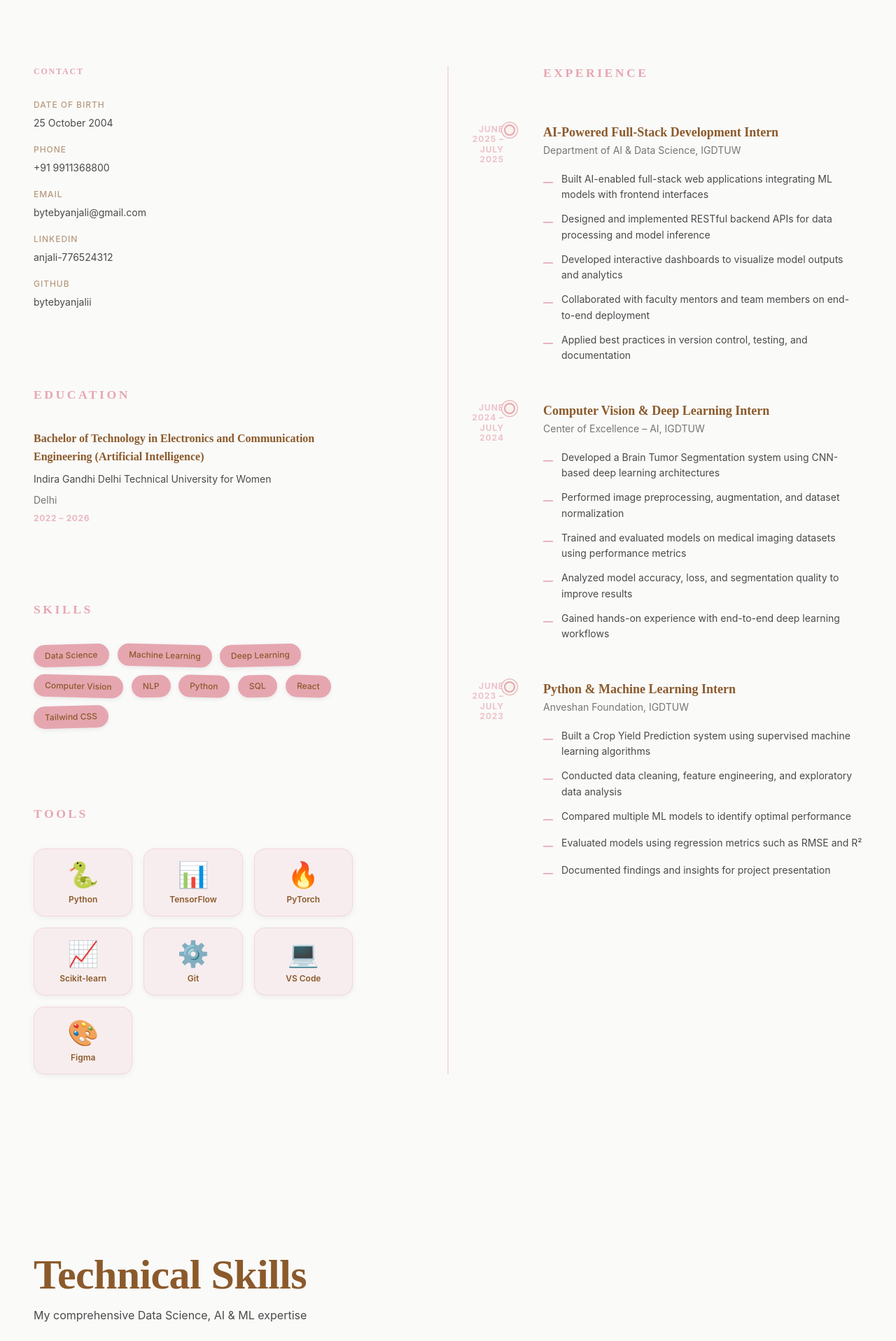
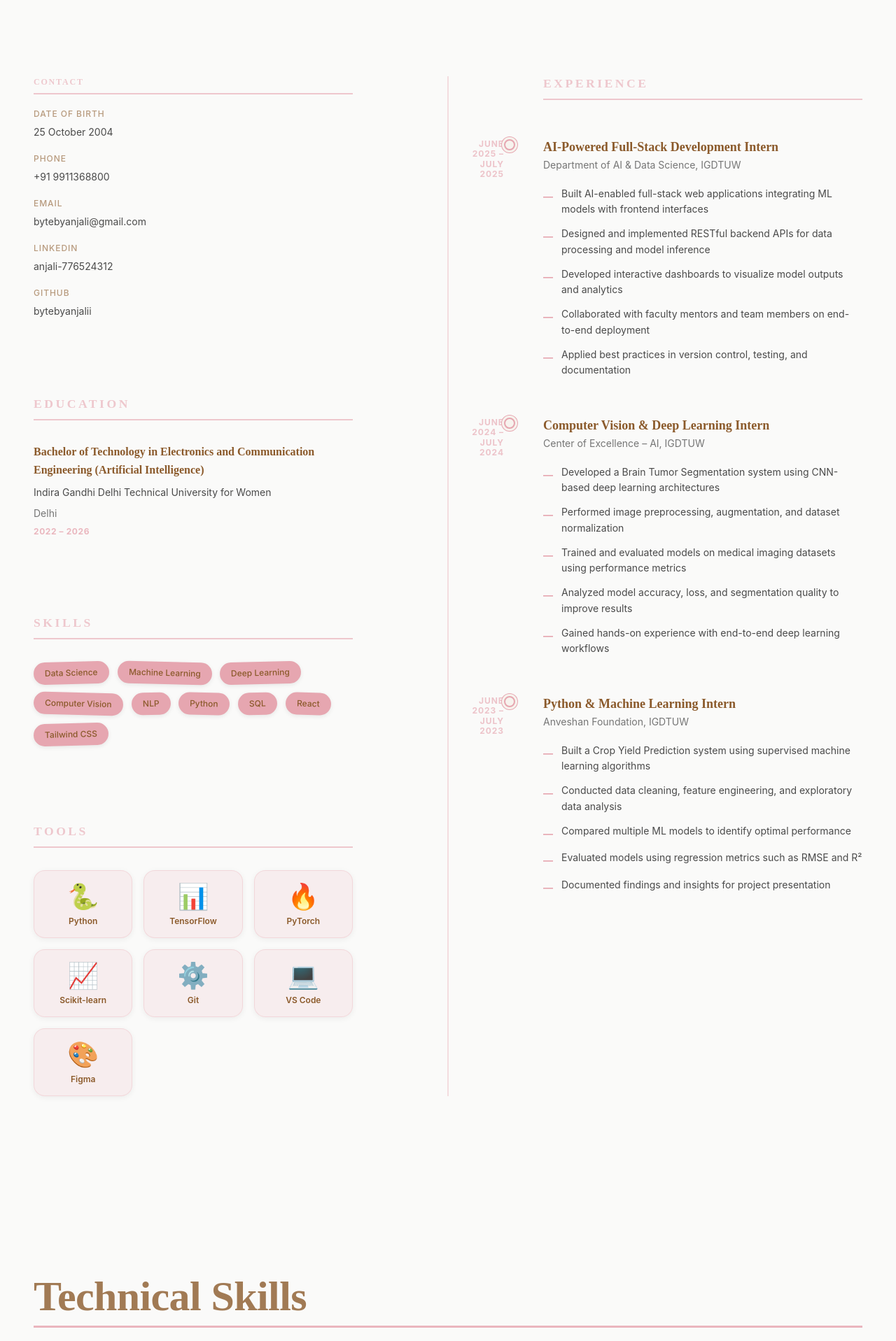
Before and after one commit to bytebyanjalii/anjalis-portfolio, a React (Vite) app: page / in a window 1280 px wide. Shown: the part 1508-3425 px from the top of the page at 70% size. Built offline with nearby package versions, Linux system fonts and the light colour scheme.

Commit message:
Enhance section headings: add subtle pink underline accents for visual hierarchy

```diff
--- a/src/sections/About.jsx
+++ b/src/sections/About.jsx
@@ -6,9 +6,11 @@ export default function About() {
       <div className="grid grid-cols-1 md:grid-cols-2 gap-12 md:gap-16 items-center">
         {/* Text Section */}
         <div className="space-y-6">
-          <h2 className="text-5xl md:text-6xl font-black" style={{ fontFamily: "'Abril Fatface', serif", color: '#8B5A2B' }}>
-            About Me
-          </h2>
+          <div style={{ borderBottom: '3px solid #E6A6B0', paddingBottom: '0.75rem', marginBottom: '1.5rem', opacity: 0.8 }}>
+            <h2 className="text-5xl md:text-6xl font-black" style={{ fontFamily: "'Abril Fatface', serif", color: '#8B5A2B' }}>
+              About Me
+            </h2>
+          </div>
           <p className="text-gray-700 text-base leading-relaxed" style={{ color: '#4a4a4a' }}>
             I'm a passionate data scientist and AI engineer with a deep interest in machine learning,
             deep learning, and their real-world applications. With expertise in building end-to-end
--- a/src/sections/Certificates.jsx
+++ b/src/sections/Certificates.jsx
@@ -53,9 +53,11 @@ export default function Certificates() {
 
   return (
     <SectionWrapper style={{ backgroundColor: '#F7F3EE' }}>
-      <h2 className="text-5xl md:text-6xl font-black mb-4" style={{ fontFamily: "'Abril Fatface', serif", color: '#8B5A2B' }}>
-        Certificates
-      </h2>
+      <div style={{ borderBottom: '3px solid #E6A6B0', paddingBottom: '0.75rem', marginBottom: '2rem', opacity: 0.8 }}>
+        <h2 className="text-5xl md:text-6xl font-black" style={{ fontFamily: "'Abril Fatface', serif", color: '#8B5A2B' }}>
+          Certificates
+        </h2>
+      </div>
       <p className="mb-12 text-base" style={{ color: '#4a4a4a' }}>
         Professional credentials and certifications earned through courses and internships
       </p>
--- a/src/sections/Contact.jsx
+++ b/src/sections/Contact.jsx
@@ -4,9 +4,11 @@ export default function Contact() {
   return (
     <SectionWrapper className="bg-stone-50" style={{ backgroundColor: '#F7F3EE' }}>
       <div className="max-w-3xl mx-auto text-center space-y-8">
-        <h2 className="text-5xl md:text-6xl font-black" style={{ fontFamily: "'Abril Fatface', serif", color: '#8B5A2B' }}>
-          Get In Touch
-        </h2>
+        <div style={{ borderBottom: '3px solid #E6A6B0', paddingBottom: '0.75rem', marginBottom: '1.5rem', opacity: 0.8, display: 'inline-block', width: '100%' }}>
+          <h2 className="text-5xl md:text-6xl font-black" style={{ fontFamily: "'Abril Fatface', serif", color: '#8B5A2B' }}>
+            Get In Touch
+          </h2>
+        </div>
         <p className="text-base" style={{ color: '#4a4a4a' }}>
           I'd love to hear from you. Feel free to reach out for collaborations or just a friendly hello.
         </p>
--- a/src/sections/Projects.jsx
+++ b/src/sections/Projects.jsx
@@ -35,9 +35,11 @@ export default function Projects() {
 
   return (
     <SectionWrapper className="bg-stone-50" style={{ backgroundColor: '#F7F3EE' }}>
-      <h2 className="text-5xl md:text-6xl font-black mb-4" style={{ fontFamily: "'Abril Fatface', serif", color: '#8B5A2B' }}>
-        Personal Projects
-      </h2>
+      <div style={{ borderBottom: '3px solid #E6A6B0', paddingBottom: '0.75rem', marginBottom: '2rem', opacity: 0.8 }}>
+        <h2 className="text-5xl md:text-6xl font-black" style={{ fontFamily: "'Abril Fatface', serif", color: '#8B5A2B' }}>
+          Personal Projects
+        </h2>
+      </div>
       <p className="mb-12 text-base" style={{ color: '#4a4a4a' }}>
         Scroll horizontally to explore my recent work
       </p>
--- a/src/sections/Publications.jsx
+++ b/src/sections/Publications.jsx
@@ -22,9 +22,11 @@ export default function Publications() {
 
   return (
     <SectionWrapper className="bg-stone-50" style={{ backgroundColor: '#F7F3EE' }}>
-      <h2 className="text-5xl md:text-6xl font-black mb-12" style={{ fontFamily: "'Abril Fatface', serif", color: '#8B5A2B' }}>
-        Research & Publications
-      </h2>
+      <div style={{ borderBottom: '3px solid #E6A6B0', paddingBottom: '0.75rem', marginBottom: '2rem', opacity: 0.8 }}>
+        <h2 className="text-5xl md:text-6xl font-black" style={{ fontFamily: "'Abril Fatface', serif", color: '#8B5A2B' }}>
+          Research & Publications
+        </h2>
+      </div>
 
       <div className="grid grid-cols-1 lg:grid-cols-3 gap-8 items-stretch">
         {/* Publication Image */}
--- a/src/sections/Resume.jsx
+++ b/src/sections/Resume.jsx
@@ -77,9 +77,11 @@ export default function Resume() {
         <div className="md:col-span-5 space-y-28">
           {/* CONTACT SECTION */}
           <div>
-            <h3 className="text-xs font-bold tracking-widest mb-8 uppercase" style={{ fontFamily: "'Playfair Display', serif", color: '#E6A6B0', letterSpacing: '0.15em' }}>
+            <div style={{ borderBottom: '2px solid #E6A6B0', paddingBottom: '0.5rem', marginBottom: '1.25rem', opacity: 0.6 }}>
+              <h3 className="text-xs font-bold tracking-widest uppercase" style={{ fontFamily: "'Playfair Display', serif", color: '#E6A6B0', letterSpacing: '0.15em' }}>
                 Contact
               </h3>
+            </div>
             <div className="space-y-5">
               {contact.map((item, idx) => (
                 <div key={idx} className="text-sm">
@@ -106,9 +108,11 @@ export default function Resume() {
 
           {/* EDUCATION SECTION */}
           <div>
-            <h3 className="text-sm font-black tracking-widest mb-10 uppercase" style={{ fontFamily: "'Caveat', cursive", color: '#E6A6B0', letterSpacing: '0.2em', fontSize: '1.1rem', fontWeight: '700' }}>
+            <div style={{ borderBottom: '2px solid #E6A6B0', paddingBottom: '0.75rem', marginBottom: '2rem', opacity: 0.6 }}>
+              <h3 className="text-sm font-black tracking-widest uppercase" style={{ fontFamily: "'Caveat', cursive", color: '#E6A6B0', letterSpacing: '0.2em', fontSize: '1.1rem', fontWeight: '700' }}>
                 Education
               </h3>
+            </div>
             <div className="space-y-2">
               <p className="text-base font-bold leading-relaxed" style={{ color: '#8B5A2B', fontFamily: "'Playfair Display', serif" }}>
                 {education.degree}
@@ -127,9 +131,11 @@ export default function Resume() {
 
           {/* SKILLS SECTION */}
           <div>
-            <h3 className="text-sm font-black tracking-widest mb-10 uppercase" style={{ fontFamily: "'Caveat', cursive", color: '#E6A6B0', letterSpacing: '0.2em', fontSize: '1.1rem', fontWeight: '700' }}>
+            <div style={{ borderBottom: '2px solid #E6A6B0', paddingBottom: '0.75rem', marginBottom: '2rem', opacity: 0.6 }}>
+              <h3 className="text-sm font-black tracking-widest uppercase" style={{ fontFamily: "'Caveat', cursive", color: '#E6A6B0', letterSpacing: '0.2em', fontSize: '1.1rem', fontWeight: '700' }}>
                 Skills
               </h3>
+            </div>
             <div className="flex flex-wrap gap-3">
               {skills.map((skill, idx) => (
                 <div
@@ -150,9 +156,11 @@ export default function Resume() {
 
           {/* TOOLS SECTION */}
           <div>
-            <h3 className="text-sm font-black tracking-widest mb-10 uppercase" style={{ fontFamily: "'Caveat', cursive", color: '#E6A6B0', letterSpacing: '0.2em', fontSize: '1.1rem', fontWeight: '700' }}>
+            <div style={{ borderBottom: '2px solid #E6A6B0', paddingBottom: '0.75rem', marginBottom: '2rem', opacity: 0.6 }}>
+              <h3 className="text-sm font-black tracking-widest uppercase" style={{ fontFamily: "'Caveat', cursive", color: '#E6A6B0', letterSpacing: '0.2em', fontSize: '1.1rem', fontWeight: '700' }}>
                 Tools
               </h3>
+            </div>
             <div className="grid grid-cols-3 md:grid-cols-3 gap-4">
               {tools.map((tool, idx) => (
                 <div
@@ -186,9 +194,11 @@ export default function Resume() {
 
         {/* RIGHT COLUMN - EXPERIENCE TIMELINE */}
         <div className="md:col-span-5">
-          <h3 className="text-sm font-black tracking-widest mb-16 uppercase" style={{ fontFamily: "'Caveat', cursive", color: '#E6A6B0', letterSpacing: '0.2em', fontSize: '1.1rem', fontWeight: '700' }}>
+          <div style={{ borderBottom: '2px solid #E6A6B0', paddingBottom: '0.75rem', marginBottom: '3.5rem', opacity: 0.6 }}>
+            <h3 className="text-sm font-black tracking-widest uppercase" style={{ fontFamily: "'Caveat', cursive", color: '#E6A6B0', letterSpacing: '0.2em', fontSize: '1.1rem', fontWeight: '700' }}>
               Experience
             </h3>
+          </div>
 
           {/* Experience Timeline */}
           <div className="relative space-y-14">
--- a/src/sections/Skills.jsx
+++ b/src/sections/Skills.jsx
@@ -60,9 +60,11 @@ export default function Skills() {
 
   return (
     <SectionWrapper className="bg-stone-50" style={{ backgroundColor: '#F7F3EE' }}>
-      <h2 className="text-5xl md:text-6xl font-black mb-4" style={{ fontFamily: "'Abril Fatface', serif", color: '#8B5A2B' }}>
-        Technical Skills
-      </h2>
+      <div style={{ borderBottom: '3px solid #E6A6B0', paddingBottom: '0.75rem', marginBottom: '2rem', opacity: 0.8 }}>
+        <h2 className="text-5xl md:text-6xl font-black" style={{ fontFamily: "'Abril Fatface', serif", color: '#8B5A2B' }}>
+          Technical Skills
+        </h2>
+      </div>
       <p className="mb-12 text-base" style={{ color: '#4a4a4a' }}>
         My comprehensive Data Science, AI & ML expertise
       </p>
@@ -70,7 +72,9 @@ export default function Skills() {
       <div className="space-y-10">
         {Object.entries(skillGroups).map(([group, skills]) => (
           <div key={group}>
-            <h3 className="text-xl font-bold mb-4" style={{ fontFamily: "'Playfair Display', serif", color: '#8B5A2B', fontSize: '1.25rem' }}>{group}</h3>
+            <div style={{ borderBottom: '2px solid #E6A6B0', paddingBottom: '0.5rem', marginBottom: '1rem', opacity: 0.5 }}>
+              <h3 className="text-xl font-bold" style={{ fontFamily: "'Playfair Display', serif", color: '#8B5A2B', fontSize: '1.25rem' }}>{group}</h3>
+            </div>
             <div className="flex flex-wrap gap-3">
               {skills.map((skill) => (
                 <Tag key={skill} variant="default">
```
Lines whose indentation alone changed are shown as unchanged.
